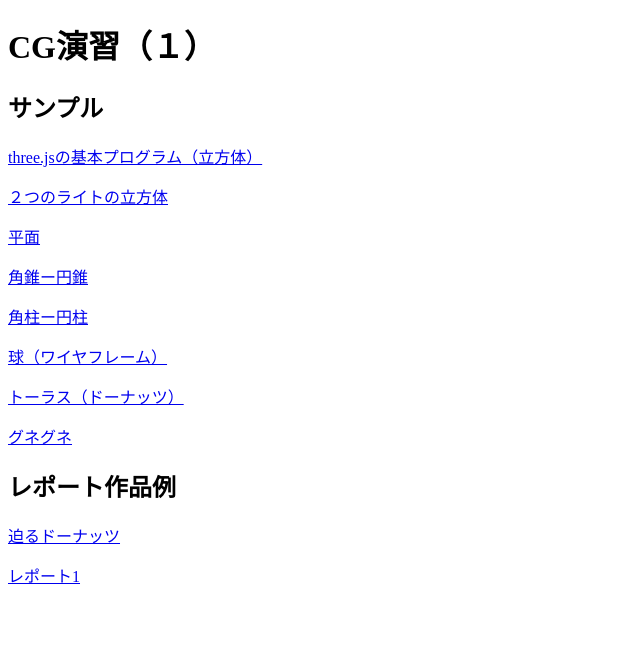
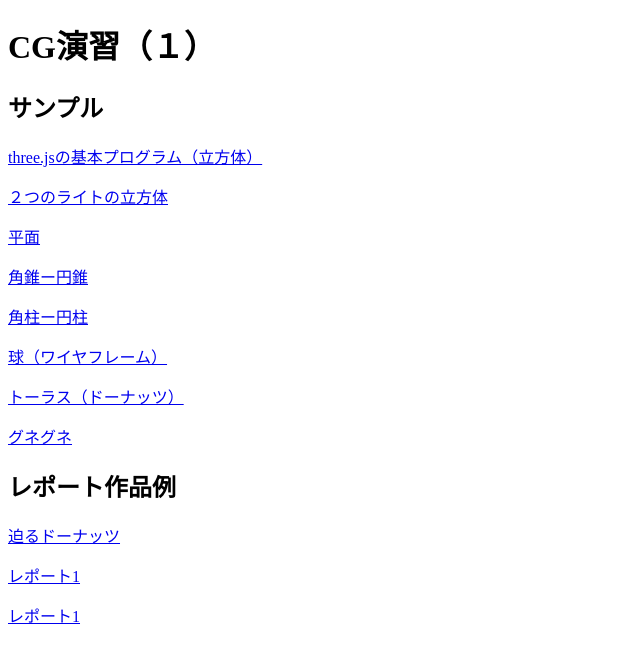
Before and after one commit to kageyama0804/kageyama0804.github.io, a plain HTML site: page lesson1/index.html in a window 1280 px wide. Shown: the whole page, without its empty margins (0-640 px from the left). Drawn offline with Linux system fonts and the light colour scheme.

Commit message:
Update index.html

```diff
--- a/lesson1/index.html
+++ b/lesson1/index.html
@@ -20,5 +20,6 @@
 <h2>レポート作品例</h2>
 <p><a href="demo.html">迫るドーナッツ</a></p>
 <p><a href="report.html">レポート1</a></p>
+  <p><a href="test.html">レポート1</a></p>
 </body>
 </html>
```
